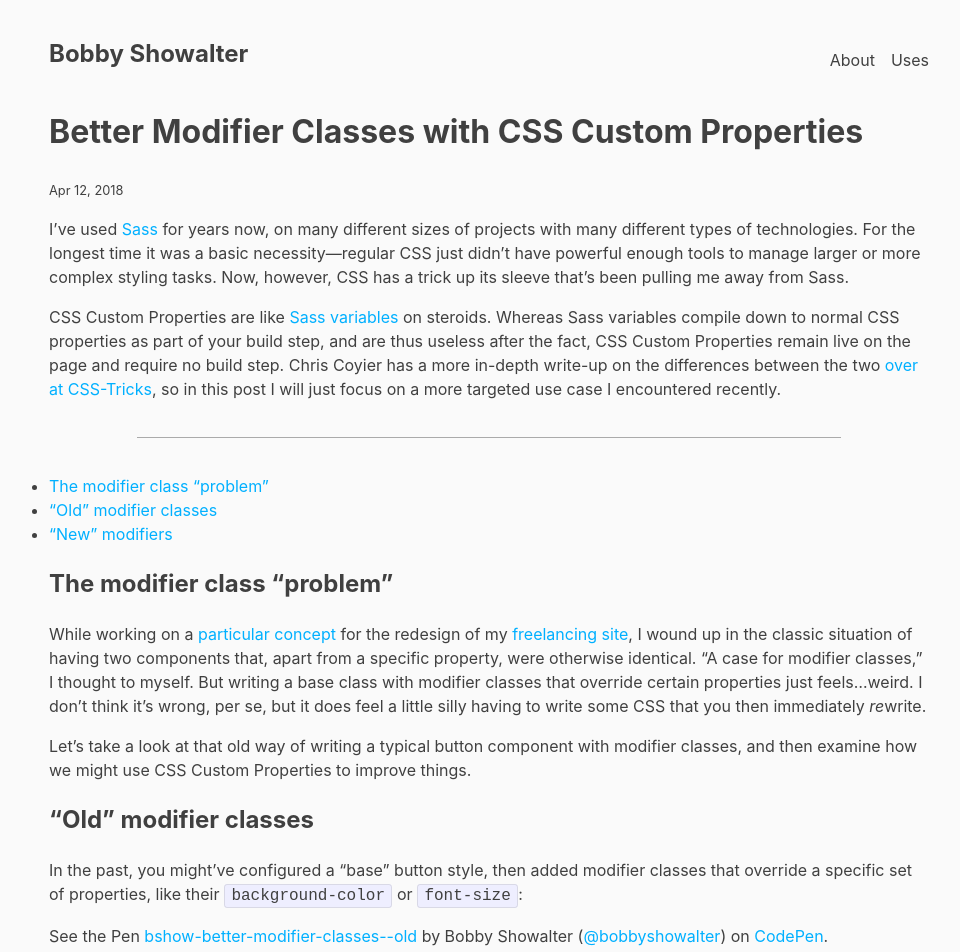
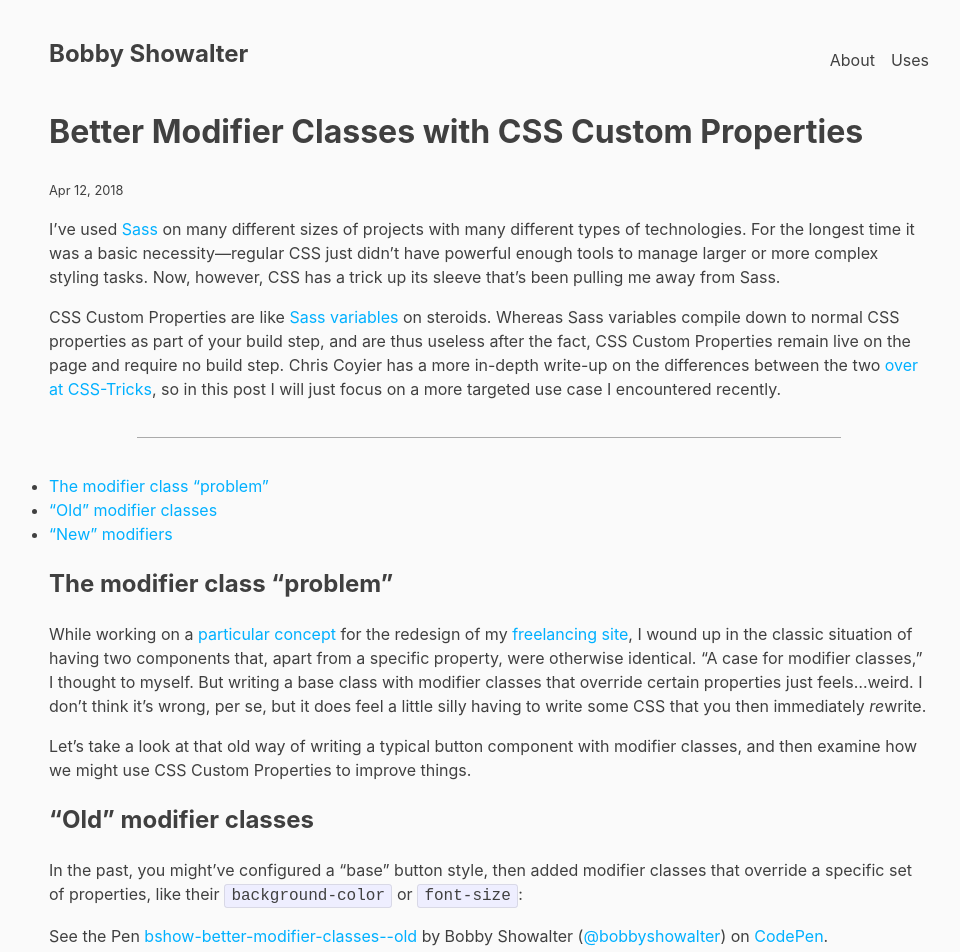
Before and after one commit to orangedaisy/bshowco, a Jekyll site: the page built from _posts/2018-04-12-better-modifier-classes-with-css-custom-properties.md, in a window 1280 px wide. Shown: the top 952 px of the page, without its empty margins (151-1111 px from the left). Built offline with Jekyll 4.4.1, drawn with Linux system fonts in a browser that asks for light colours.

Commit message:
GH-6: Rewrite first sentence of post

```diff
--- a/_posts/2018-04-12-better-modifier-classes-with-css-custom-properties.md
+++ b/_posts/2018-04-12-better-modifier-classes-with-css-custom-properties.md
@@ -3,11 +3,11 @@ layout: post
 title: "Better Modifier Classes with CSS Custom Properties"
 ---
 
-I've used [Sass](https://sass-lang.com) for years now, on many different sizes
-of projects with many different types of technologies. For the longest time it
-was a basic necessity&mdash;regular CSS just didn't have powerful enough tools
-to manage larger or more complex styling tasks. Now, however, CSS has a trick up
-its sleeve that's been pulling me away from Sass.
+I've used [Sass](https://sass-lang.com) on many different sizes of projects with
+many different types of technologies. For the longest time it was a basic
+necessity&mdash;regular CSS just didn't have powerful enough tools to manage
+larger or more complex styling tasks. Now, however, CSS has a trick up its
+sleeve that's been pulling me away from Sass.
 
 CSS Custom Properties are like [Sass
 variables](https://sass-lang.com/guide#topic-2) on steroids. Whereas Sass
```
